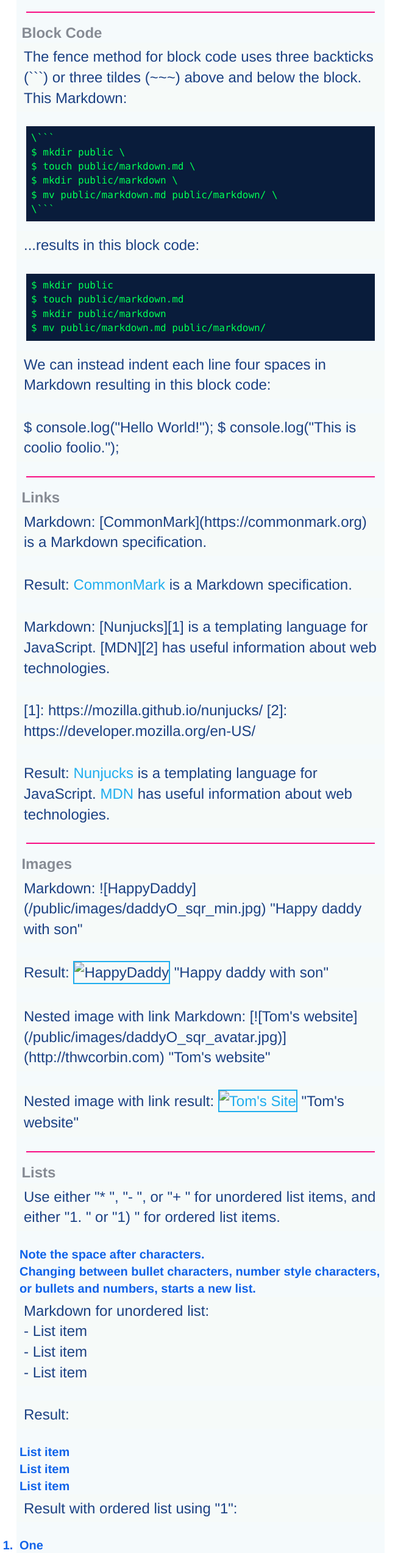
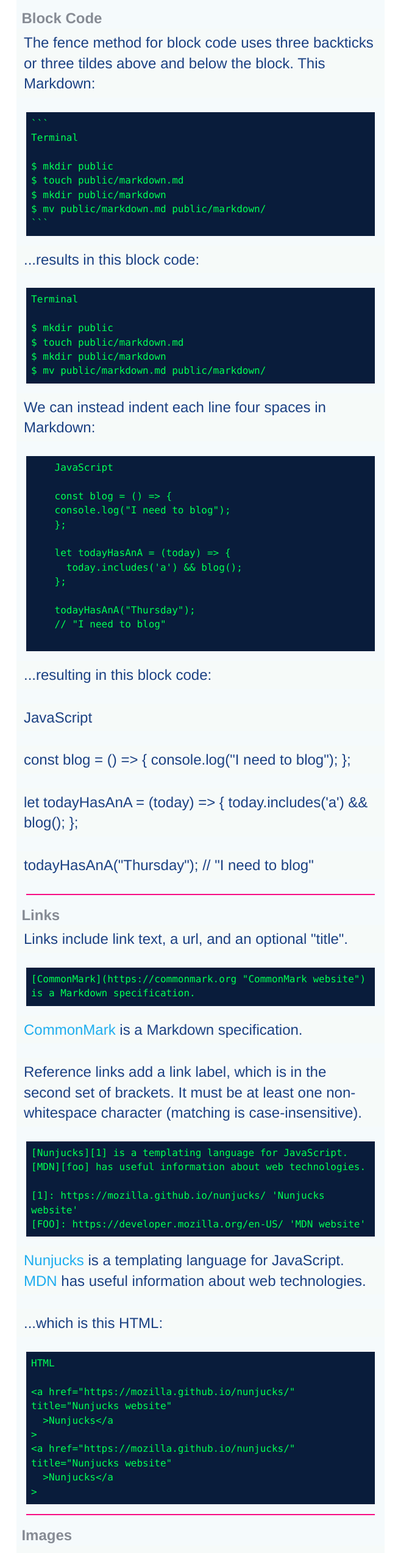
Before and after one commit to ThwCorbin/toms-site, an Eleventy site: page src/posts/markdown-guide.md in a window 1280 px wide. Shown: the part 3574-6121 px from the top of the page at 61% size, without its empty margins (311-964 px from the left). Built offline with nearby package versions, Linux system fonts and the light colour scheme; Eleventy itself is replaced by a stand-in of ours; code samples lack their colours; files that its build step writes are made by us from their sources.

Commit message:
Revise markdown-guide.md post

`````diff
--- a/src/posts/markdown-guide.md
+++ b/src/posts/markdown-guide.md
@@ -7,12 +7,11 @@ updated:
 layout: layouts/post.njk
 ---
 
-This guide is based on the [CommonMark](https://commonmark.org/help/) help page and spec along with Markdown flotsam found on the web, such as [these tips](https://css-tricks.com/little-stuff-markdown-always-forget-google/).
+This guide is based on the [CommonMark](https://commonmark.org/) help page and spec along with Markdown flotsam found on the web, such as [these tips](https://css-tricks.com/little-stuff-markdown-always-forget-google/).
 
 #### Headings
 
 ```
-
   # This is an h1
   ## This is an h2
   ### This is an h3
@@ -131,92 +130,150 @@ This is inline code `console.log(42)`, which is accomplished using backticks lik
 
 #### Block Code
 
-The fence method for block code uses three backticks (```) or three tildes (~~~) above and below the block. This Markdown:
+The fence method for block code uses three backticks or three tildes above and below the block. This Markdown:
 
 ````
-\```
-$ mkdir public \
-$ touch public/markdown.md \
-$ mkdir public/markdown \
-$ mv public/markdown.md public/markdown/ \
-\```
+```
+Terminal
+
+$ mkdir public
+$ touch public/markdown.md
+$ mkdir public/markdown
+$ mv public/markdown.md public/markdown/
+```
 ````
 
 ...results in this block code:
 
 ```
+Terminal
+
 $ mkdir public
 $ touch public/markdown.md
 $ mkdir public/markdown
 $ mv public/markdown.md public/markdown/
 ```
 
-We can instead indent each line four spaces in Markdown resulting in this block code:
+We can instead indent each line four spaces in Markdown:
 
-    $ console.log("Hello World!");
-    $ console.log("This is coolio foolio.");
+```
+    JavaScript
+
+    const blog = () => {
+    console.log("I need to blog");
+    };
+
+    let todayHasAnA = (today) => {
+      today.includes('a') && blog();
+    };
+
+    todayHasAnA("Thursday");
+    // "I need to blog"
+
+```
+
+...resulting in this block code:
+
+    JavaScript
+
+    const blog = () => {
+    console.log("I need to blog");
+    };
+
+    let todayHasAnA = (today) => {
+      today.includes('a') && blog();
+    };
+
+    todayHasAnA("Thursday");
+    // "I need to blog"
 
 ---
 
 #### Links
 
-Markdown:
-\[CommonMark](https://commonmark.org) is a Markdown specification.
+Links include link text, a url, and an optional "title".
 
-Result:
-[CommonMark](https://commonmark.org) is a Markdown specification.
+```
+[CommonMark](https://commonmark.org "CommonMark website") is a Markdown specification.
+```
 
-Markdown:
-\[Nunjucks]\[1] is a templating language for JavaScript.
-\[MDN]\[2] has useful information about web technologies.
+[CommonMark](https://commonmark.org 'CommonMark website') is a Markdown specification.
 
-\[1]: https://mozilla.github.io/nunjucks/
-\[2]: https://developer.mozilla.org/en-US/
+Reference links add a link label, which is in the second set of brackets. It must be at least one non-whitespace character (matching is case-insensitive).
 
-Result:
+```
 [Nunjucks][1] is a templating language for JavaScript.
-[MDN][2] has useful information about web technologies.
+[MDN][foo] has useful information about web technologies.
 
-[1]: https://mozilla.github.io/nunjucks/
-[2]: https://developer.mozilla.org/en-US/
+[1]: https://mozilla.github.io/nunjucks/ 'Nunjucks website'
+[FOO]: https://developer.mozilla.org/en-US/ 'MDN website'
+```
+
+[Nunjucks][1] is a templating language for JavaScript.
+[MDN][foo] has useful information about web technologies.
+
+[1]: https://mozilla.github.io/nunjucks/ 'Nunjucks website'
+
+<!-- prettier-ignore-start -->
+[FOO]: https://developer.mozilla.org/en-US/ 'MDN website'
+<!-- prettier-ignore-end -->
+
+...which is this HTML:
+
+```
+HTML
+
+<a href="https://mozilla.github.io/nunjucks/" title="Nunjucks website"
+  >Nunjucks</a
+>
+<a href="https://mozilla.github.io/nunjucks/" title="Nunjucks website"
+  >Nunjucks</a
+>
+```
 
 ---
 
 #### Images
 
-Markdown:
-\!\[HappyDaddy]\(/public/images/daddyO_sqr_min.jpg) \"Happy daddy with son"
+The Markdown for images is similar to links. Add an "!" at the beginning and (instead of link text) use an image description, which will render in HTML as the `alt` attribute.
 
-Result:
-![HappyDaddy](/public/images/daddyO_sqr_min.jpg) "Happy daddy with son"
+```
+![image description](/url "title")
 
-Nested image with link Markdown:
-\[\!\[Tom's website]\(/public/images/daddyO_sqr_avatar.jpg)](http://thwcorbin.com) "Tom's website"
+![Tom's favicon is a blue circle with 'Thwc' text](/assets/images/favicon/apple-touch-icon.png "Tom's favicon")
+```
 
-Nested image with link result:
-[![Tom's Site](/public/images/daddyO_sqr_avatar.jpg)](http://thwcorbin.com) "Tom's website"
+![Tom's favicon is a blue circle with 'Thwc' text](/assets/images/favicon/apple-touch-icon.png "Tom's favicon")
+
+And here is the Markup for an image with a link:
+
+```
+[![Tom's Two-up Two-Down website](/assets/images/favicon/favicon-32x32.png)](https://www.thwcorbin.com "Tom's website")
+```
+
+[![Tom's Two-up Two-Down website](/assets/images/favicon/favicon-32x32.png)](https://www.thwcorbin.com "Tom's website")
 
 ---
 
 #### Lists
 
-Use either "\* ", "- ", or "+ " for unordered list items, and either "1. " or "1) " for ordered list items.
+Use either an "\* ", an "- ", or a "+ " for unordered list items, and either "1. " or "1) " for ordered list items.
 
-- Note the space after characters.
-- Changing between bullet characters, number style characters, or bullets and numbers, starts a new list.
+```
+- List item 1
+- List item 2
+- List item 3
+```
 
-Markdown for unordered list:
-\- List item \
-\- List item \
-\- List item
+- List item 1
+- List item 2
+- List item 3
 
-Result:
-
-- List item
-- List item
-- List item
-
-Result with ordered list using "1":
+```
+1. One
+2. Two
+3. Three
+```
 
 1. One
 2. Two
@@ -224,27 +281,54 @@ Result with ordered list using "1":
 
 The start number of an ordered list is significant. Note the Markdown and result for a list starting with the number 42.
 
-The markdown:\
-42\. This item is the answer to...everything \
-2\. This item isn't, but note the number displays as 43 not 2 \
-78\. ...44 not 78
-
-Result:
+```
+42. This item is the answer to...everything
+2. This item isn't, but note the number displays as 43 not 2
+78. ...44 not 78
+```
 
 42. This item is the answer to...everything
 43. This item isn't, but note the number displays as 43 not 2
 44. ...44 not 78
+
+Changing between bullet characters, number style characters, or bullets and numbers starts a new list.
+
+```
+- Dog
+- Cat
+* Mouse
+* Fox
+- Doe
+- Buck
+```
+
+There are three \<ul>, each with two \<li> below.
+
+- Dog
+- Cat
+
+* Mouse
+* Fox
+
+- Doe
+- Buck
+
+---
 
 #### Nested lists, paragraphs, blockquotes, and code blocks
 
 Nested list items require four indented spaces:
 
 - list item
+
   1. nested list item
   2. nested list item
+
 - list item
+
   - nested list item
   - nested list item
+
 - list item
 
 Nested blockquotes require four idented spaces before the "> ". Code blocks require either eight indented spaces or four spaces followed by three backticks or tildes (fence method). I prefer the latter option.
@@ -275,6 +359,15 @@ $ console.log("dog's dinner")
 
 Use pipes to build columns and dashes to create the header row. The default column allignment is left; use colons in the header row to change column allignment to center ":---:" or right "---:". We can add spaces inside "cells" (Markdown ignores the spaces) to make the table easier to read in Markdown.
 
+```
+| Location | Dogs | Cats | Fishmonkeyrobots | \
+|----------|:----:|:----:|-----------------:| \
+| Home | 1| 1| 0 | \
+| Luna | 0| 0| 0 | \
+| Mars | 0| 0| 78,453,300,042 | \
+| Total | 1| 1| 78,453,300,042 |
+```
+
 | Location | Dogs | Cats | Fishmonkeyrobots |
 | -------- | :--: | :--: | ---------------: |
 | Home     |  1   |  1   |                0 |
@@ -284,11 +377,8 @@ Use pipes to build columns and dashes to create the header row. The default colu
 
 Table Markdown:
 
-\| Location | Dogs | Cats | Fishmonkeyrobots | \
-\|----------|:----:|:----:|-----------------:| \
-\| Home | 1| 1| 0 | \
-\| Luna | 0| 0| 0 | \
-\| Mars | 0| 0| 78,453,300,042 | \
-\| Total | 1| 1| 78,453,300,042 |
+---
 
-Note: We escape characters in Markdown using one backslash (e.g. "\\#", "\\\*", "\\\_", etc.).
+#### Notes
+
+We escape characters in Markdown using one backslash (e.g. "\\#", "\\\*", "\\\_", etc.).
`````
Also changed, not shown: src/posts/today-has-an-a.md (+14 -4 lines).
